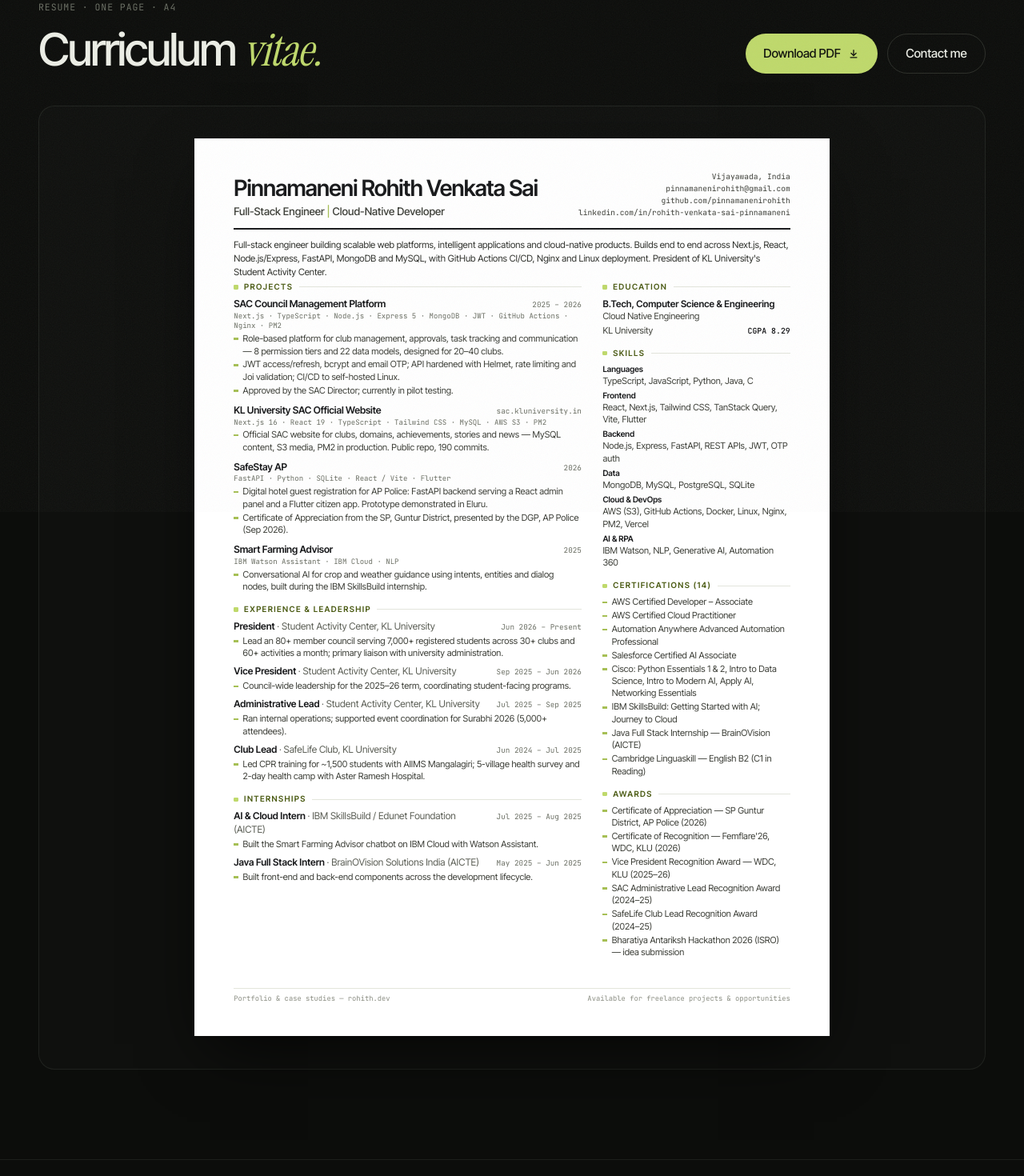
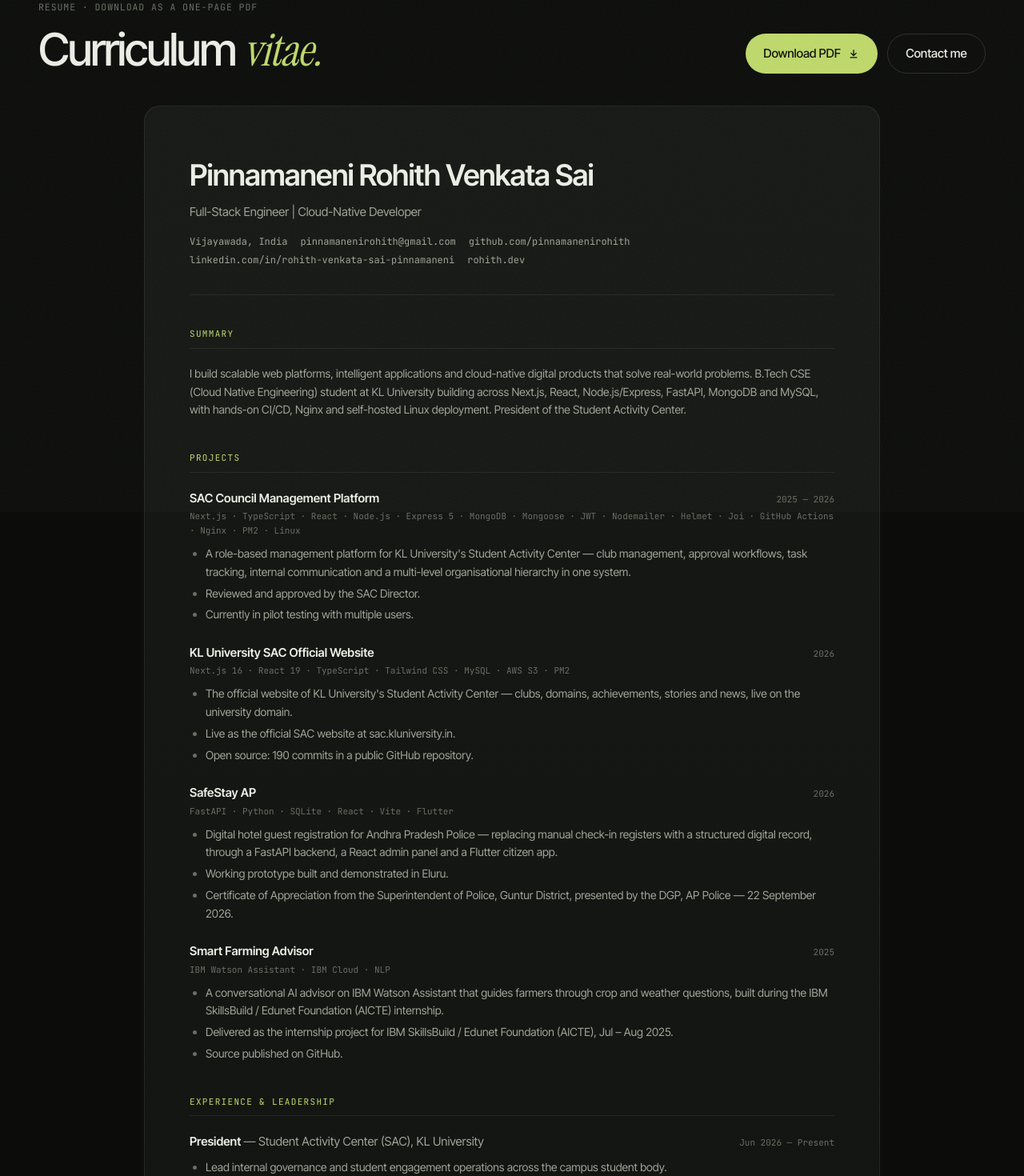
Before and after one commit to pinnamanenirohith/portfolio-website, a Next.js app: page /resume in a window 1280 px wide. Shown: the part 160-1630 px from the top of the page at 80% size. Built offline with nearby package versions, Linux system fonts and the light colour scheme.

Commit message:
fix(resume): restore web resume design; one page only for the PDF
The /resume page goes back to the previous full web layout. The
one-page A4 sheet is now hidden on screen and used only for the
downloadable PDF and for printing.

```diff
--- a/app/globals.css
+++ b/app/globals.css
@@ -409,6 +409,11 @@ html[data-mode="dev"] body::after {
   }
 }
 
+/* One-page resume sheet: only exists for printing / the PDF. */
+.print-only {
+  display: none;
+}
+
 /* ─── Print ───────────────────────────────────────────────────
    The resume prints as exactly one A4 page: the sheet is sized in
    mm and everything else on the page is hidden.                    */
@@ -441,8 +446,7 @@ html[data-mode="dev"] body::after {
     display: none !important;
   }
   .resume-page,
-  .resume-page .wrap,
-  .resume-frame {
+  .resume-page .wrap {
     padding: 0 !important;
     margin: 0 !important;
     border: 0 !important;
@@ -450,13 +454,8 @@ html[data-mode="dev"] body::after {
     border-radius: 0 !important;
     max-width: none !important;
   }
-  .fit-outer {
-    height: auto !important;
-  }
-  .fit-inner,
-  .fit-inner > div {
-    transform: none !important;
-    box-shadow: none !important;
+  .print-only {
+    display: block !important;
   }
   .resume-sheet {
     height: 296mm !important;
--- a/app/resume/page.tsx
+++ b/app/resume/page.tsx
@@ -1,21 +1,27 @@
 import type { Metadata } from "next";
 import Link from "next/link";
 import ResumeSheet from "@/components/resume/ResumeSheet";
-import FitToWidth from "@/components/resume/FitToWidth";
-import { resumePdf } from "@/lib/site";
+import { Reveal } from "@/components/ui/Reveal";
+import { awards, certifications, internships, leadership, projects, resumePdf, site, skills } from "@/lib/site";
 
 export const metadata: Metadata = {
   title: "Resume",
-  description: "One-page resume of Pinnamaneni Rohith Venkata Sai — Full-Stack Engineer | Cloud-Native Developer.",
+  description: "Resume of Pinnamaneni Rohith Venkata Sai — Full-Stack Engineer | Cloud-Native Developer.",
 };
+
+function H({ children }: { children: React.ReactNode }) {
+  return (
+    <h2 className="mono mb-5 border-b border-line pb-2 text-[11px] uppercase tracking-[0.12em] text-lime">{children}</h2>
+  );
+}
 
 export default function ResumePage() {
   return (
     <section className="resume-page pt-32 pb-28 md:pt-40" data-component="Resume">
       <div className="wrap">
-        <div className="no-print mb-10 flex flex-col justify-between gap-6 md:flex-row md:items-end">
+        <Reveal className="no-print mb-10 flex flex-col justify-between gap-6 md:flex-row md:items-end">
           <div>
-            <p className="eyebrow mb-4">Resume · one page · A4</p>
+            <p className="eyebrow mb-4">Resume · download as a one-page PDF</p>
             <h1 className="display display-md">
               Curriculum <span className="serif text-lime">vitae.</span>
             </h1>
@@ -31,14 +37,148 @@ export default function ResumePage() {
               Contact me
             </Link>
           </div>
-        </div>
+        </Reveal>
 
-        <div className="resume-frame rounded-[1.25rem] border border-line bg-surface/40 p-3 sm:p-6 md:p-10">
-          <FitToWidth>
-            <div className="shadow-[0_30px_80px_-20px_rgba(0,0,0,0.8)]">
-              <ResumeSheet />
+        <Reveal delay={0.1} className="no-print">
+          <div className="card mx-auto max-w-[920px] p-6 text-[14px] leading-relaxed sm:p-10 md:p-14">
+            <header className="mb-10 border-b border-line pb-8">
+              <h2 className="text-[clamp(1.6rem,3vw,2.3rem)] font-semibold tracking-tight">{site.name}</h2>
+              <p className="mt-1 text-[15px] text-muted">
+                {site.role} | {site.roleSecondary}
+              </p>
+              <p className="mono mt-4 flex flex-wrap gap-x-4 gap-y-1 text-[12px] text-muted">
+                <span>{site.location}</span>
+                <a href={`mailto:${site.email}`}>{site.email}</a>
+                <a href={site.github}>{site.github.replace("https://", "")}</a>
+                <a href={site.linkedin}>{site.linkedin.replace("https://www.", "")}</a>
+                <a href={site.url}>{site.url.replace("https://", "")}</a>
+              </p>
+            </header>
+
+            <div className="space-y-10">
+              <section className="print-avoid">
+                <H>Summary</H>
+                <p className="text-muted">
+                  {site.positioning} B.Tech CSE (Cloud Native Engineering) student at {site.education.university} building across
+                  Next.js, React, Node.js/Express, FastAPI, MongoDB and MySQL, with hands-on CI/CD, Nginx and self-hosted Linux
+                  deployment. President of the Student Activity Center.
+                </p>
+              </section>
+
+              <section>
+                <H>Projects</H>
+                <div className="space-y-6">
+                  {projects.map((p) => (
+                    <div key={p.slug} className="print-avoid">
+                      <div className="flex flex-wrap items-baseline justify-between gap-2">
+                        <h3 className="text-[15px] font-semibold">{p.title}</h3>
+                        <span className="mono text-[11px] text-dim">{p.year}</span>
+                      </div>
+                      <p className="mono mt-0.5 text-[11px] text-dim">{p.stack.join(" · ")}</p>
+                      <ul className="mt-2 list-disc space-y-1 pl-5 text-muted marker:text-dim">
+                        <li>{p.summary}</li>
+                        {p.outcomes.slice(0, 2).map((o) => (
+                          <li key={o}>{o}</li>
+                        ))}
+                      </ul>
+                    </div>
+                  ))}
+                </div>
+              </section>
+
+              <section>
+                <H>Experience & leadership</H>
+                <div className="space-y-5">
+                  {leadership.map((l) => (
+                    <div key={l.role} className="print-avoid">
+                      <div className="flex flex-wrap items-baseline justify-between gap-2">
+                        <h3 className="text-[15px] font-semibold">
+                          {l.role} <span className="font-normal text-muted">— {l.org}</span>
+                        </h3>
+                        <span className="mono text-[11px] text-dim">{l.period}</span>
+                      </div>
+                      <ul className="mt-2 list-disc space-y-1 pl-5 text-muted marker:text-dim">
+                        {l.points.map((pt) => (
+                          <li key={pt}>{pt}</li>
+                        ))}
+                      </ul>
+                    </div>
+                  ))}
+                </div>
+              </section>
+
+              <section>
+                <H>Internships</H>
+                <div className="space-y-5">
+                  {internships.map((x) => (
+                    <div key={x.role} className="print-avoid">
+                      <div className="flex flex-wrap items-baseline justify-between gap-2">
+                        <h3 className="text-[15px] font-semibold">
+                          {x.role} <span className="font-normal text-muted">— {x.org}</span>
+                        </h3>
+                        <span className="mono text-[11px] text-dim">{x.period}</span>
+                      </div>
+                      <ul className="mt-2 list-disc space-y-1 pl-5 text-muted marker:text-dim">
+                        {x.points.map((pt) => (
+                          <li key={pt}>{pt}</li>
+                        ))}
+                      </ul>
+                    </div>
+                  ))}
+                </div>
+              </section>
+
+              <section className="print-avoid">
+                <H>Technical skills</H>
+                <dl className="space-y-1.5">
+                  {skills.map((g) => (
+                    <div key={g.group} className="grid gap-1 sm:grid-cols-[150px_1fr]">
+                      <dt className="font-semibold">{g.group}</dt>
+                      <dd className="text-muted">{g.items.join(", ")}</dd>
+                    </div>
+                  ))}
+                </dl>
+              </section>
+
+              <section className="print-avoid">
+                <H>Certifications</H>
+                <ul className="grid gap-x-8 gap-y-1 text-muted sm:grid-cols-2">
+                  {certifications.map((c) => (
+                    <li key={c.name}>
+                      {c.name} <span className="text-dim">— {c.issuer}</span>
+                    </li>
+                  ))}
+                </ul>
+              </section>
+
+              <section className="print-avoid">
+                <H>Awards & recognition</H>
+                <ul className="list-disc space-y-1 pl-5 text-muted marker:text-dim">
+                  {awards.map((a) => (
+                    <li key={a.title + a.org}>
+                      <span className="font-semibold text-ink">{a.title}</span> — {a.org} ({a.year})
+                    </li>
+                  ))}
+                </ul>
+              </section>
+
+              <section className="print-avoid">
+                <H>Education</H>
+                <div className="flex flex-wrap items-baseline justify-between gap-2">
+                  <h3 className="text-[15px] font-semibold">
+                    {site.education.degree} ({site.education.specialization})
+                  </h3>
+                  <span className="mono text-[11px] text-dim">CGPA {site.education.cgpa}</span>
+                </div>
+                <p className="text-muted">{site.education.university}</p>
+              </section>
             </div>
-          </FitToWidth>
+          </div>
+        </Reveal>
+
+        {/* One-page A4 version: hidden on screen, used for the PDF download and for printing. */}
+        <div className="print-only">
+          <ResumeSheet />
         </div>
       </div>
     </section>
--- a/components/PrintButton.tsx
+++ /dev/null
@@ -1,11 +0,0 @@
-"use client";
-
-import { Arrow } from "@/components/ui/Icons";
-
-export default function PrintButton() {
-  return (
-    <button onClick={() => window.print()} className="btn btn-primary">
-      Download PDF <Arrow className="arrow rotate-90" />
-    </button>
-  );
-}
--- a/components/resume/FitToWidth.tsx
+++ /dev/null
@@ -1,38 +0,0 @@
-"use client";
-
-import { useEffect, useRef, useState } from "react";
-
-/* Scales a fixed-size A4 sheet down to fit narrow screens (print is unaffected). */
-export default function FitToWidth({ children }: { children: React.ReactNode }) {
-  const outer = useRef<HTMLDivElement>(null);
-  const inner = useRef<HTMLDivElement>(null);
-  const [scale, setScale] = useState(1);
-  const [height, setHeight] = useState<number | undefined>(undefined);
-
-  useEffect(() => {
-    const update = () => {
-      const o = outer.current;
-      const i = inner.current;
-      if (!o || !i) return;
-      const s = Math.min(1, o.clientWidth / i.offsetWidth);
-      setScale(s);
-      setHeight(i.offsetHeight * s);
-    };
-    update();
-    const ro = new ResizeObserver(update);
-    if (outer.current) ro.observe(outer.current);
-    return () => ro.disconnect();
-  }, []);
-
-  return (
-    <div ref={outer} className="fit-outer w-full" style={{ height }}>
-      <div
-        ref={inner}
-        className="fit-inner mx-auto w-fit origin-top-left"
-        style={{ transform: scale < 1 ? `scale(${scale})` : undefined }}
-      >
-        {children}
-      </div>
-    </div>
-  );
-}
```
Also changed, not shown: 2 other files (tests, documents, lock files or other folders).
